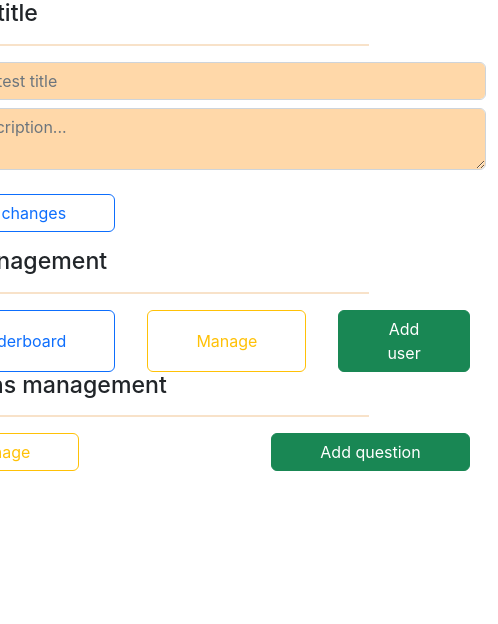
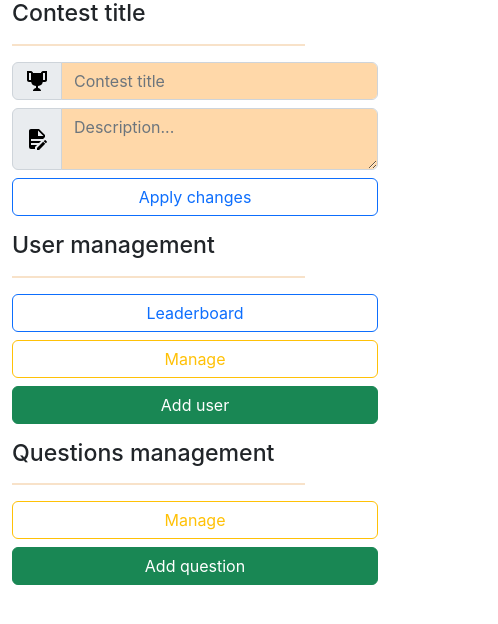
Before and after one commit to Jakub-S-K/deutsch-qr-tag-dashboard, a React (Create React App) app: page / in a window 390 px wide. Shown: the top 624 px of the page, 498 px wide, since content can reach past the window. Built offline with nearby package versions, Linux system fonts and the light colour scheme; no server answers; sample sign-in values are in the browser's storage.

Commit message:
fix vertical overflow on small screen

```diff
--- a/src/index.css
+++ b/src/index.css
@@ -5,9 +5,6 @@ body {
     sans-serif;
   -webkit-font-smoothing: antialiased;
   -moz-osx-font-smoothing: grayscale;
-  display: flex;
-  justify-content: center;
-  align-items: center;
   width: 100%;
   height: 100%;
 }
--- a/src/views/Main/Main.tsx
+++ b/src/views/Main/Main.tsx
@@ -31,45 +31,45 @@ export const Main = () => {
           placeholder="Description..."
         />
       </InputGroup>
-      <Button color="primary" outline className="px-5 my-3">
+      <Button color="primary" outline className="px-5 col-12 col-md-3">
         Apply changes
       </Button>
-      <h3>User management</h3>
+      <h3 className="my-3">User management</h3>
       <hr className="vertical-line" />
-      <div className="d-flex flex-row justify-content-evenly">
-        <Button color="primary" outline className="px-5 mx-3">
+      <div className="d-flex flex-row flex-wrap justify-content-between gap-2">
+        <Button color="primary" outline className="px-5 col-12 col-md-3">
           Leaderboard
         </Button>
         <Button
           color="warning"
           outline
-          className="px-5 mx-3"
+          className="px-5 col-12 col-md-3"
           onClick={() => navigate("/users")}
         >
           Manage
         </Button>
         <Button
           color="success"
-          className="px-5 mx-3"
+          className="px-5 col-12 col-md-3"
           onClick={() => navigate("/add/user")}
         >
           Add user
         </Button>
       </div>
-      <h3>Questions management</h3>
+      <h3 className="my-3">Questions management</h3>
       <hr className="vertical-line" />
-      <div className="d-flex flex-row justify-content-between">
+      <div className="d-flex flex-row flex-wrap justify-content-between gap-2">
         <Button
           color="warning"
           outline
-          className="px-5 mx-3"
+          className="px-5 col-12 col-md-3"
           onClick={() => navigate("/questions")}
         >
           Manage
         </Button>
         <Button
           color="success"
-          className="px-5 mx-3"
+          className="px-5 col-12 col-md-3"
           onClick={() => navigate("/add/question")}
         >
           Add question
```
